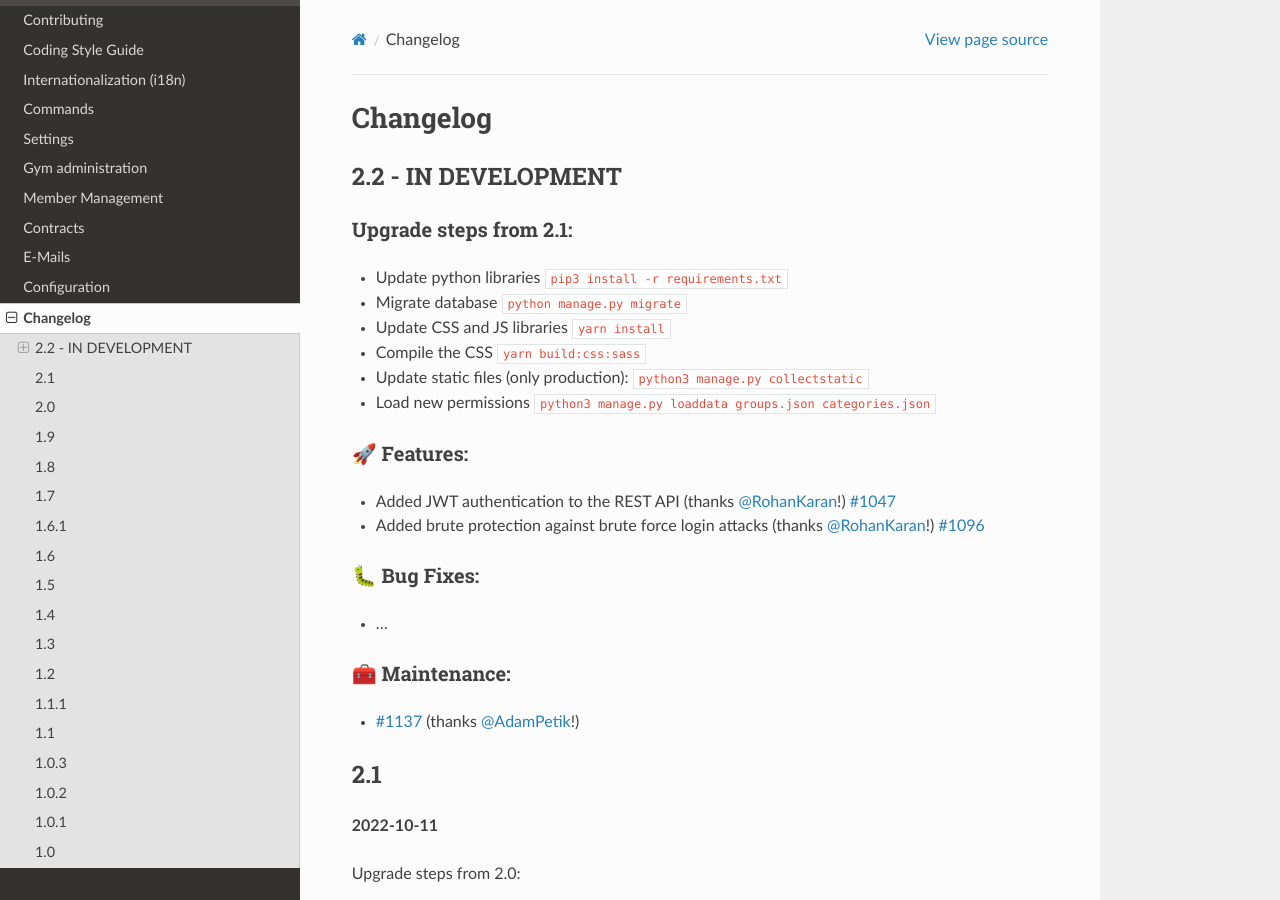
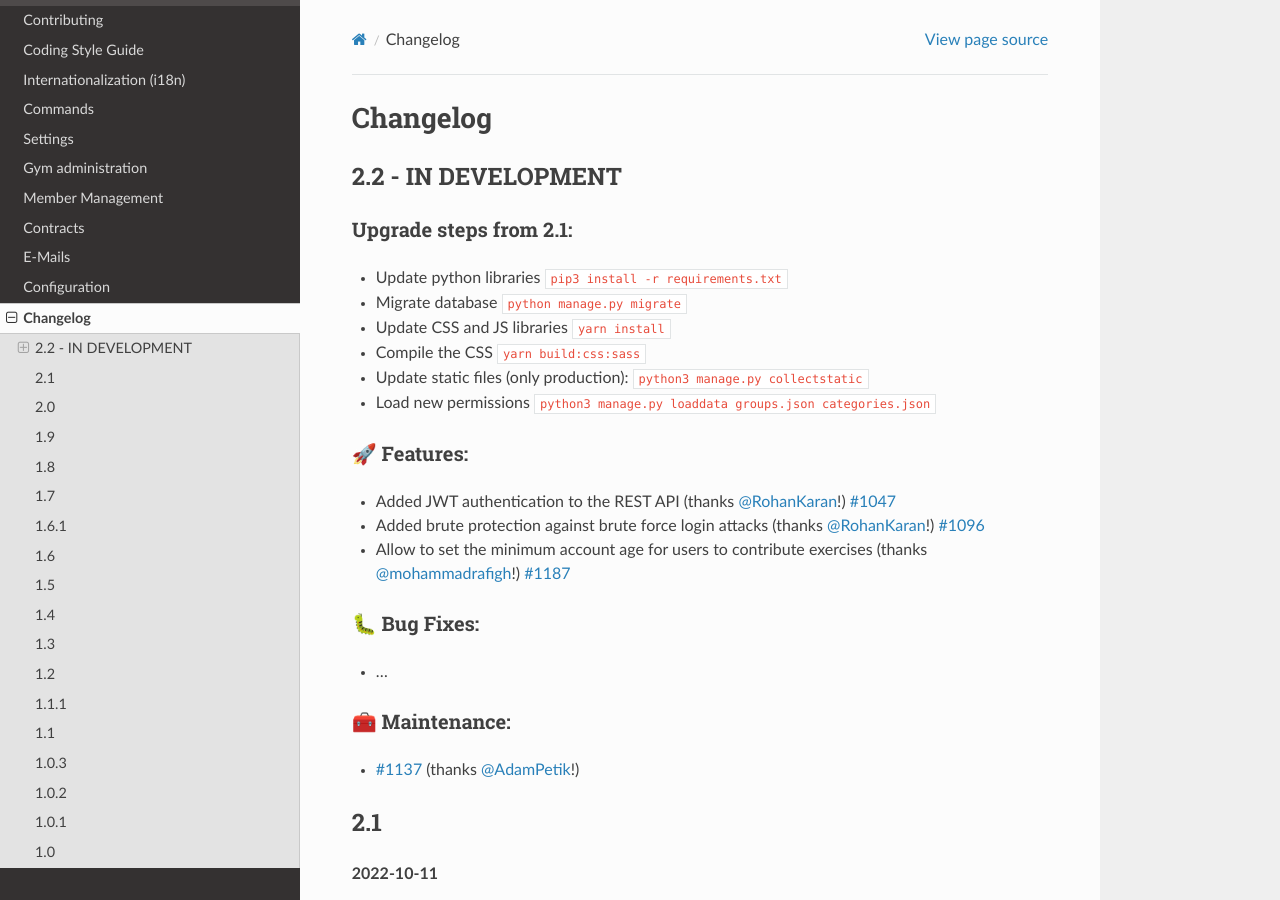
Before and after one commit to wger-project/docs, a Sphinx documentation site: the page built from docs/changelog.rst, in a window 1280 px wide and 900 px high. Built offline with Sphinx 7.4.7 and the Read the Docs theme 2.0.0, drawn with Linux system fonts in a browser that asks for light colours.

Commit message:
Update changelog.rst

```diff
--- a/docs/changelog.rst
+++ b/docs/changelog.rst
@@ -21,6 +21,7 @@ Upgrade steps from 2.1:
 
 * Added JWT authentication to the REST API (thanks `@RohanKaran`_!) `#1047`_
 * Added brute protection against brute force login attacks (thanks `@RohanKaran`_!) `#1096`_
+* Allow to set the minimum account age for users to contribute exercises (thanks `@mohammadrafigh`_!) `#1187`_
 
 
 🐛 Bug Fixes:
@@ -38,8 +39,10 @@ Upgrade steps from 2.1:
 .. _#1047: https://github.com/wger-project/wger/issues/1047
 .. _#1096: https://github.com/wger-project/wger/issues/1096
 .. _#1137: https://github.com/wger-project/wger/issues/1137
+.. _#1187: https://github.com/wger-project/wger/issues/1187
 .. _@RohanKaran: https://github.com/RohanKaran
 .. _@AdamPetik: https://github.com/AdamPetik
+.. _@mohammadrafigh: https://github.com/mohammadrafigh
 
 
 2.1
```
